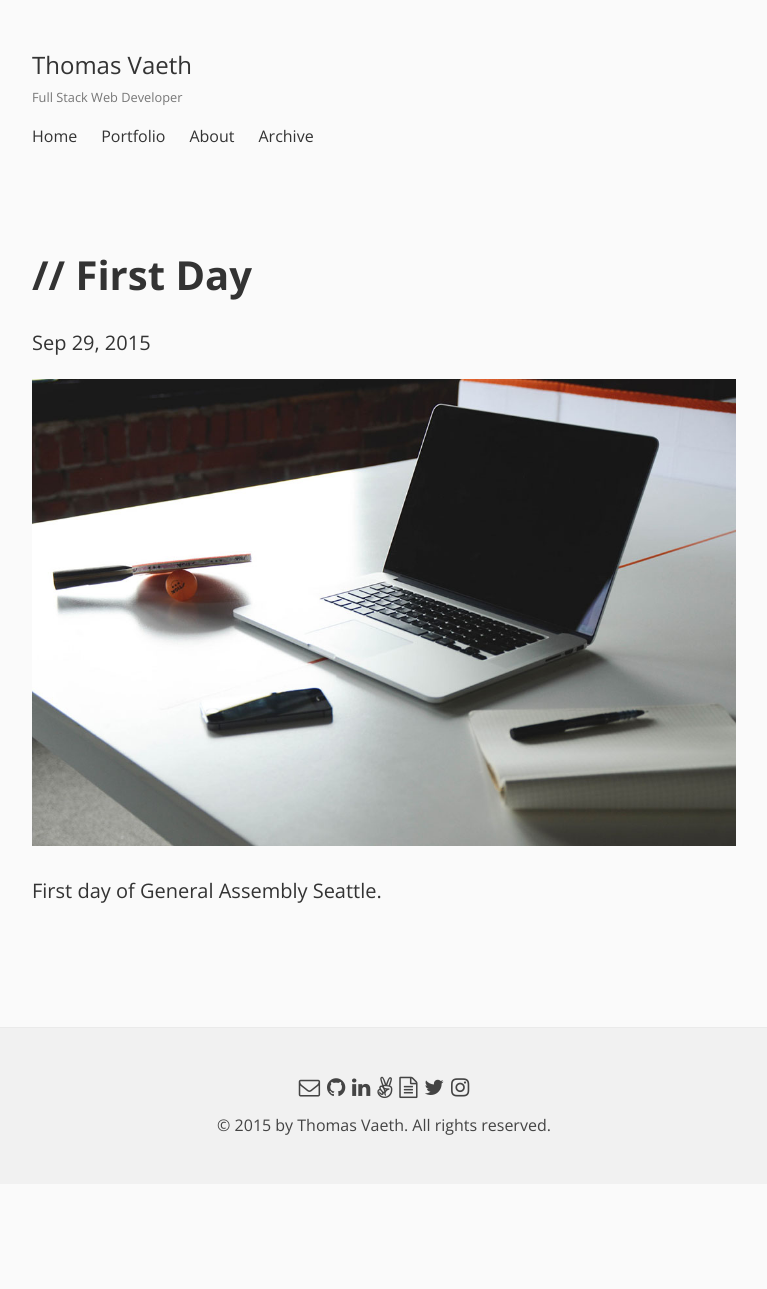
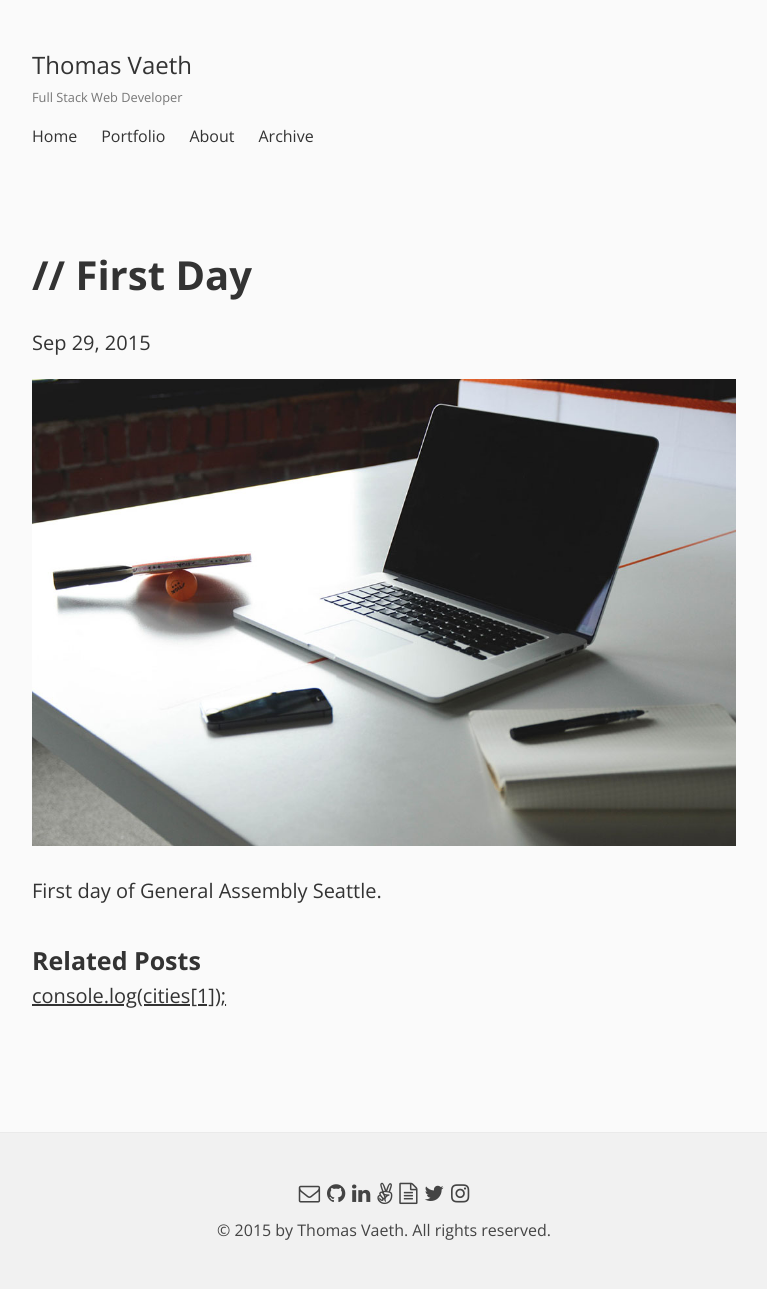
Before and after one commit to thomasvaeth/thomasvaeth.github.io, a Jekyll site: the page built from _posts/2015-09-29-first-day-of-general-assembly-seattle.html, in a window 1280 px wide. Shown: the whole page, without its empty margins (256-1023 px from the left). Built offline with Jekyll 4.4.1, drawn with Linux system fonts in a browser that asks for light colours; nearby versions of some CDN libraries; comment, search, counter and statistics services are not loaded; before the commit the page ends 1184 px from its top, so only the background shows below that.

Commit message:
Added more related posts.

```diff
--- a/_posts/2015-07-13-free-code-camp.html
+++ b/_posts/2015-07-13-free-code-camp.html
@@ -2,6 +2,7 @@
 layout: post
 title: "// Free Code Camp"
 date: 2015-07-13
+related: [".blog { color: black; }"]
 ---
 <p></p>
 <img src="/assets/images/free-code-camp-1.png">
--- a/_posts/2015-07-29-consolelogcities1.html
+++ b/_posts/2015-07-29-consolelogcities1.html
@@ -2,6 +2,7 @@
 layout: post
 title: "console.log(cities[1]);"
 date: 2015-07-29
+related: ["var cities = ['Philadelphia', 'Seattle'];"]
 ---
 <p></p>
 <img src="/assets/images/general-assembly-1.png">
--- a/_posts/2015-09-04-random-quote-generator.html
+++ b/_posts/2015-09-04-random-quote-generator.html
@@ -2,6 +2,7 @@
 layout: post
 title: "&#60;!-- Random Quote Generator --&#62;"
 date: 2015-09-04
+related: ["// Free Code Camp"]
 ---
 <p>I am learning more with FreeCodeCamp on my own than I thought was possible. I am very happy with my progress leading up to the General Assembly Seattle web development immersive program that I start later this month. I completed a basic front end development project yesterday, but I am still making a few tweaks here and there based on feedback and new ideas.</p>
 <p>The <a href="http://www.freecodecamp.com/challenges/zipline-build-a-random-quote-machine" target="_blank">project</a> was to make a random quote generator that the visitor could see new quotes and tweet one if they would like. I decided to make one with Star Wars quotes because I just started watching the movies this week and thought it would be fun to do with the new movie coming out soon.</p>
--- a/_posts/2015-09-08-local-weather.html
+++ b/_posts/2015-09-08-local-weather.html
@@ -2,6 +2,7 @@
 layout: post
 title: "/* Local Weather */"
 date: 2015-09-08
+related: ["&#60;!-- Random Quote Generator --&#62;"]
 ---
 <p>I had a busy Labor Day weekend. After finishing the random quote generator I jumped straight into another <a href="http://www.freecodecamp.com/challenges/zipline-show-the-local-weather">project</a> on FreeCodeCamp. This one was to show the visitor&rsquo;s local weather in Fahrenheit or Celsius and to have a background picture similar to what it looked like outside.</p>
 <img src="/assets/images/weather-1.png">
--- a/_posts/2015-09-29-first-day-of-general-assembly-seattle.html
+++ b/_posts/2015-09-29-first-day-of-general-assembly-seattle.html
@@ -2,6 +2,7 @@
 layout: post
 title: "// First Day"
 date: 2015-09-29
+related: ["console.log(cities[1]);"]
 ---
 <p></p>
 <img src="/assets/images/general-assembly-1.jpg">
--- a/_posts/2015-11-27-def-groupproject.html
+++ b/_posts/2015-11-27-def-groupproject.html
@@ -2,6 +2,7 @@
 layout: post
 title: "def group_project"
 date: 2015-11-27
+related: ["# Weekend Hackathon"]
 ---
 <p>Week 9 is done. I am three quarters through General Assembly Seattle now. The project I worked on for the past week has been <a href="https://farestart.herokuapp.com/" target="_blank">Fare Start</a>. It was a group project built in Ruby on Rails to get Uber and Lyft quotes before picking which one to use.</p>
 <img src="/assets/images/fare-start-1.png">
```
